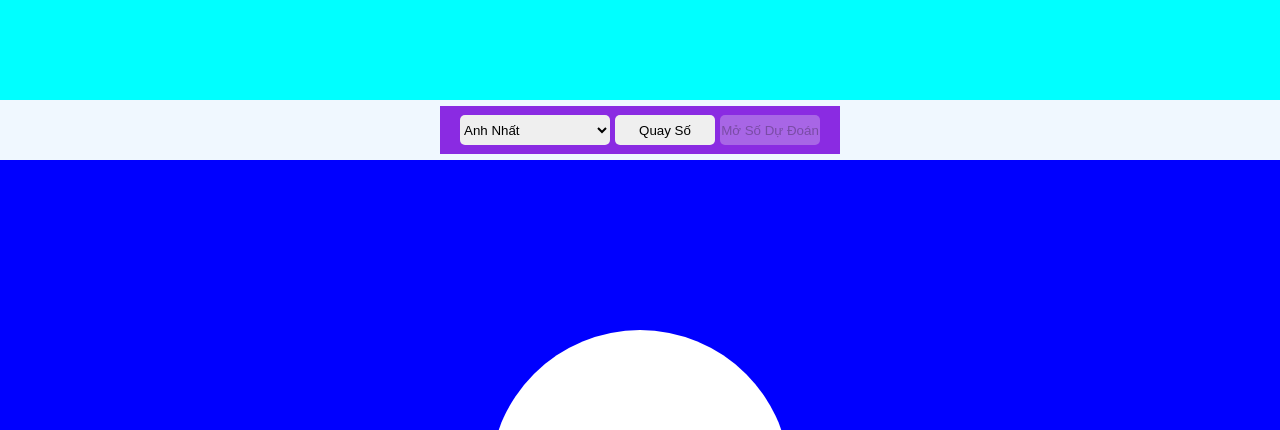
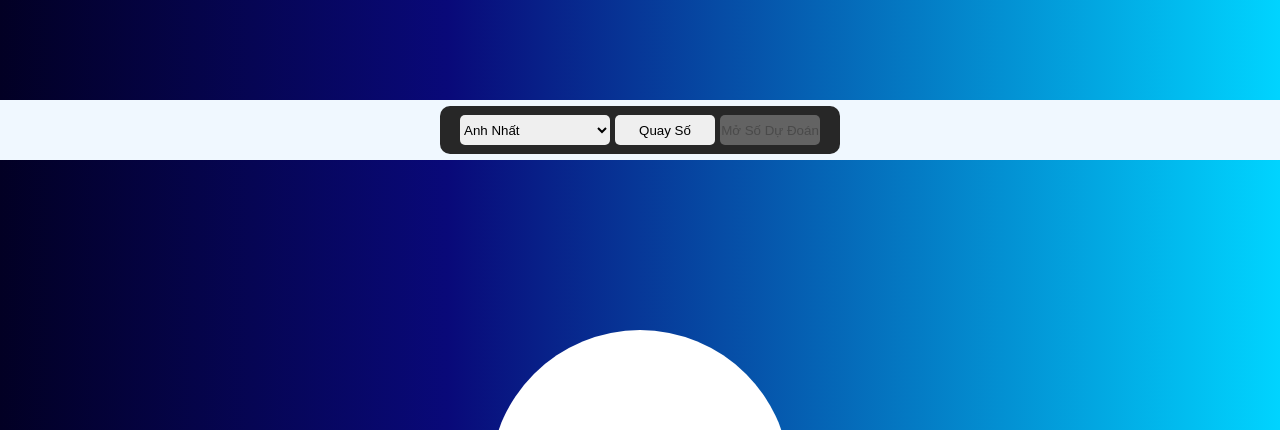
Before and after one commit to wherepeace/demo-xoso, a plain HTML site: page index.html in a window 1280 px wide. Shown: the top 430 px of the page. Drawn offline with Linux system fonts and the light colour scheme.

Commit message:
edit two

```diff
--- a/index.html
+++ b/index.html
@@ -5,7 +5,7 @@
     <meta http-equiv="X-UA-Compatible" content="IE=edge">
     <meta name="viewport" content="width=device-width, initial-scale=1.0">
     <link rel="stylesheet" href="styles.css"/>
-    <title>Document</title>
+    <title>Dự Đoán Xổ Sổ</title>
 </head>
 <body>
     <div id="container">
--- a/styles.css
+++ b/styles.css
@@ -12,7 +12,7 @@
 .header-container {
     height: 100px;
     width: 100%;
-    background-color: aqua;
+    background: linear-gradient(90deg, rgba(2,0,36,1) 0%, rgba(9,9,121,1) 35%, rgba(0,212,255,1) 100%);
 }
 .choses-return{
     display: flex;
@@ -21,7 +21,6 @@
     height: 60px;
     width: 100%;
     background-color: aliceblue;
-
 }
 .choses-return-items {
     padding: 20px;
@@ -30,7 +29,8 @@
     align-items: center;
     height: 80%;
     width: 400px;
-    background-color: blueviolet;
+    background-color: rgb(39, 39, 39);
+    border-radius: 10px;
 }
 .name-turn {
     width: 150px;
@@ -52,7 +52,7 @@
     bottom: 0;
     justify-content: center;
     align-items: center;
-    background-color: blue;
+    background-image: linear-gradient(90deg, #020024 0%, #090979 35%, #00d4ff 100%);
 }
 .result{
     display: flex;
@@ -77,7 +77,7 @@
     left: 0;
     right: 0;
     bottom: 0;
-    background-color: rgba(0, 0, 0, 0.4);
+    background-image: linear-gradient(90deg, #020024 0%, #090979 35%, #00d4ff 100%);
     animation: fadIn linear 0.1s;
 }
 .modal-overlay{
```
